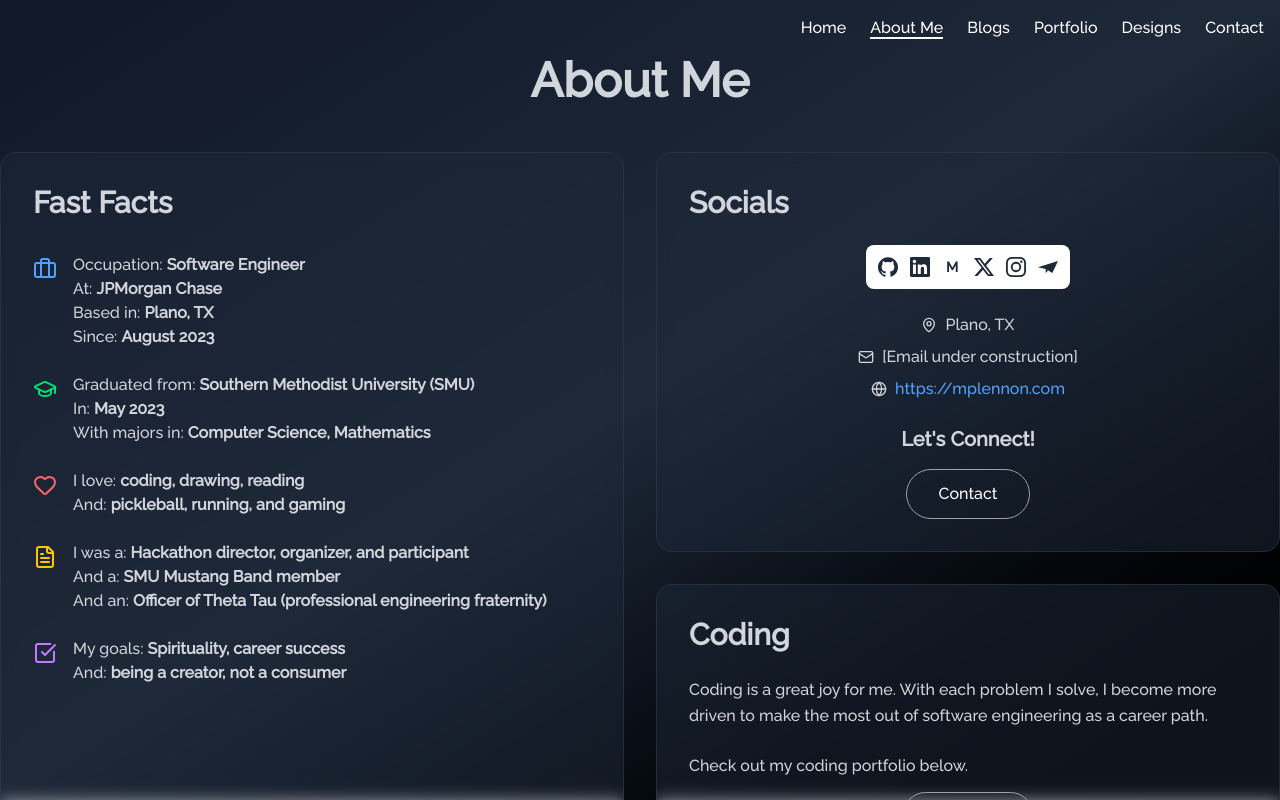
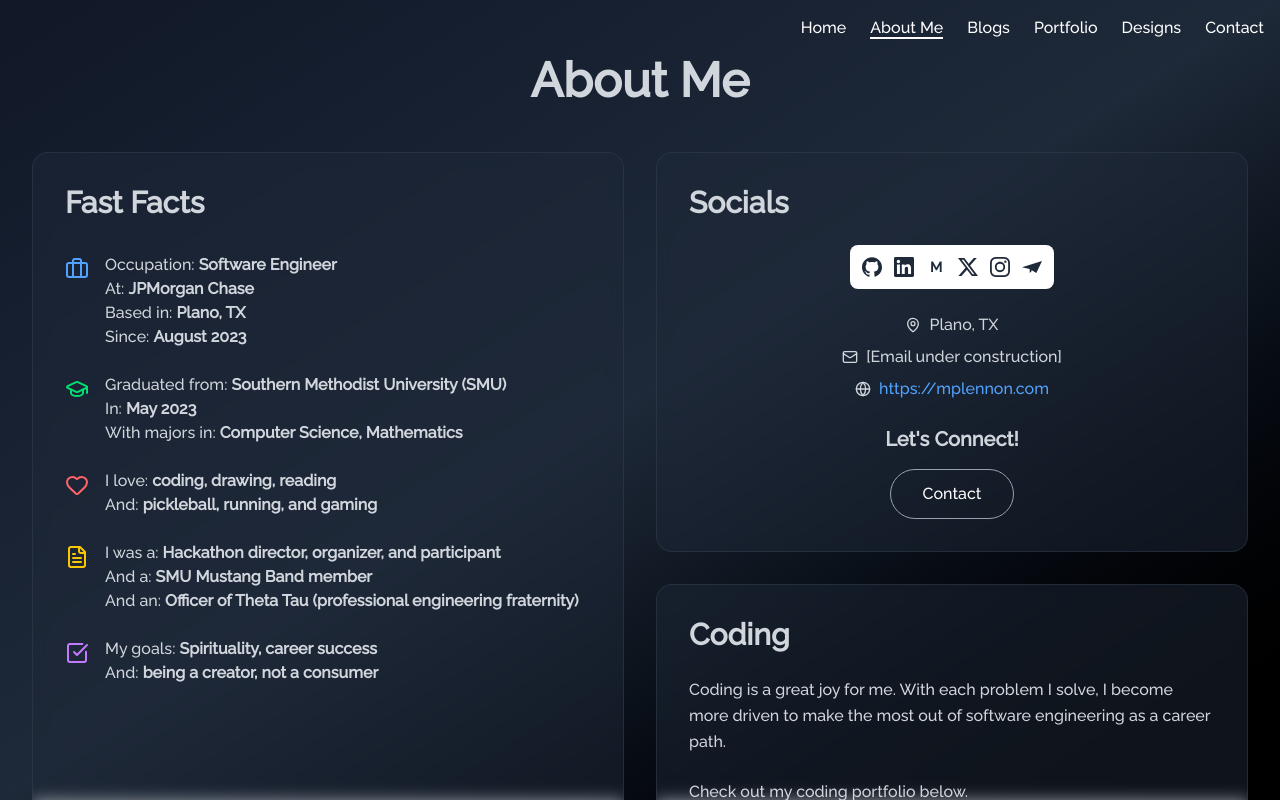
Before and after one commit to mplennon617/personal-website, a React (Vite) app: page /about in a window 1280 px wide. Shown: the top 800 px of the page. Built offline with nearby package versions, Linux system fonts and the light colour scheme.

Commit message:
Add blogs page - 2

```diff
--- a/src/pages/About.tsx
+++ b/src/pages/About.tsx
@@ -11,7 +11,7 @@ function About() {
             </div>
 
             {/* Main Content Grid */}
-            <div className="max-w-7xl mx-auto grid grid-cols-1 lg:grid-cols-2 gap-8 mb-12">
+            <div className="max-w-7xl mx-auto px-8 grid grid-cols-1 lg:grid-cols-2 gap-8 mb-12">
                 {/* Fast Facts Card */}
                 <div className="bg-gray-800/50 backdrop-blur-sm rounded-2xl p-8 border border-gray-700/50">
                 <h2 className="text-3xl font-bold mb-8 flex items-center gap-3">
```
